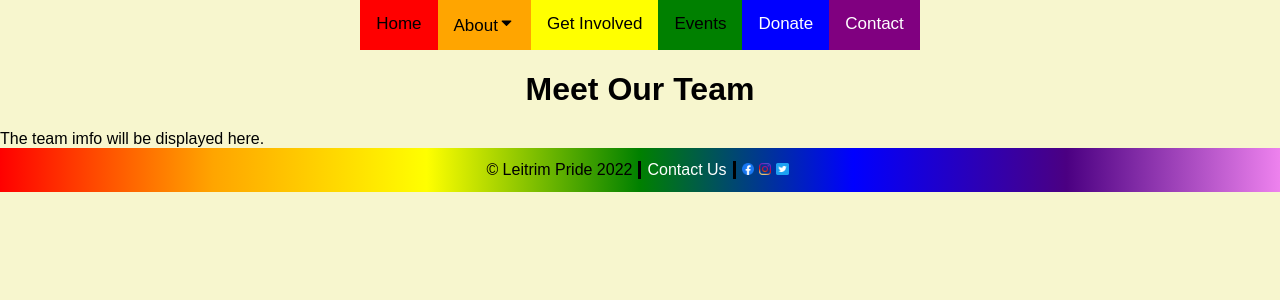
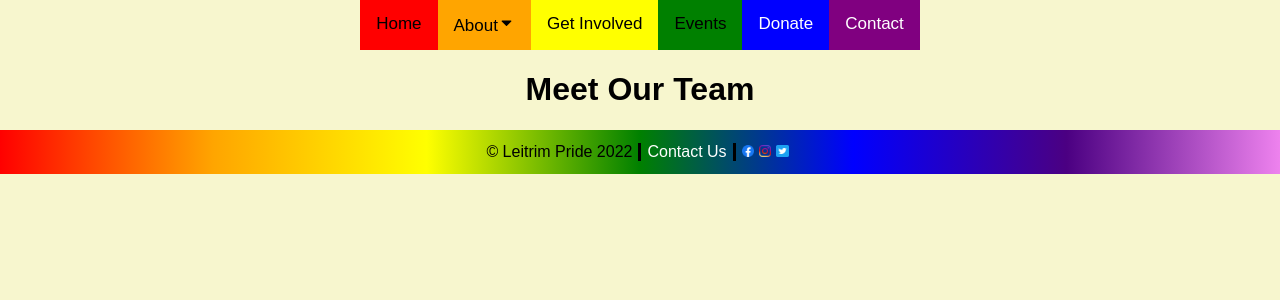
Before and after one commit to Jacobs1986/leitrim-pride, a React (Create React App) app: page /team in a window 1280 px wide. Shown: the top 300 px of the page. Built offline with nearby package versions, Linux system fonts and the light colour scheme; the HTML template or start-up script is replaced by a standard one.

Commit message:
Created a framework for the mapping function

```diff
--- a/src/components/teamPage/teamInfo.js
+++ b/src/components/teamPage/teamInfo.js
@@ -3,8 +3,17 @@ import React from "react";
 // CSS File
 import "./teamPage-styles.css";
 
+// Import teamInfo
+import teamInfo from "./teaminfo.json";
+
 export default function TeamInfo() {
     return (
-        <div>The team imfo will be displayed here.</div>
+        <div>
+            {/* Map out teamInfo json */}
+            {/* Put it into a row */}
+            {/* First column should have the picture of the team member */}
+            {/* If there is no picture show a pride flag instead */}
+            {/* Second column will have the memeber's bio info */}
+        </div>
     );
 };
```
